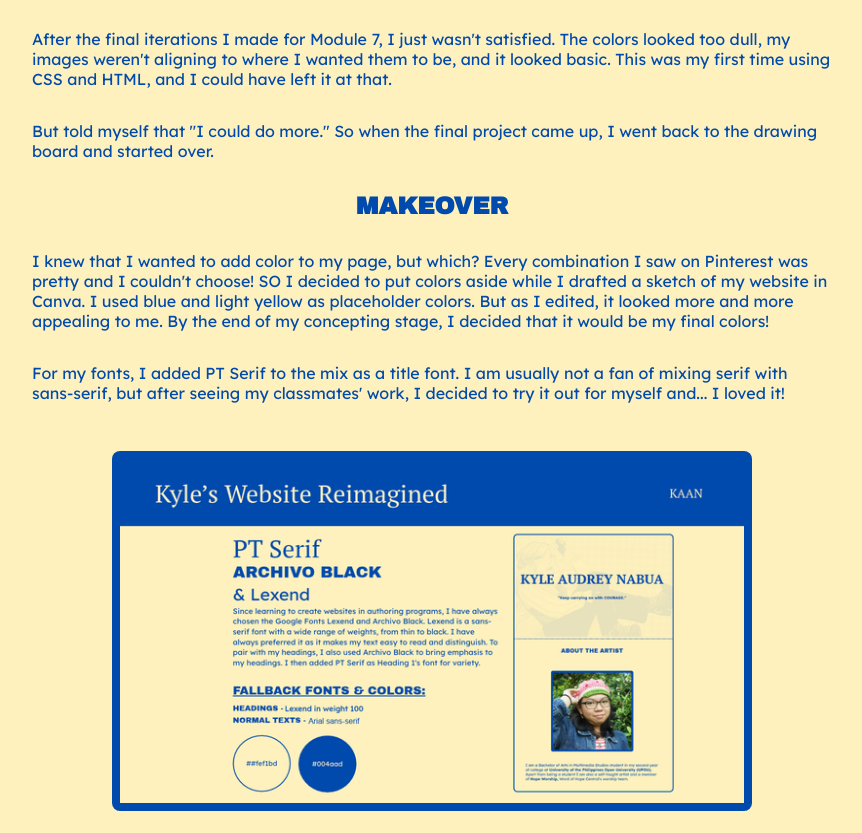
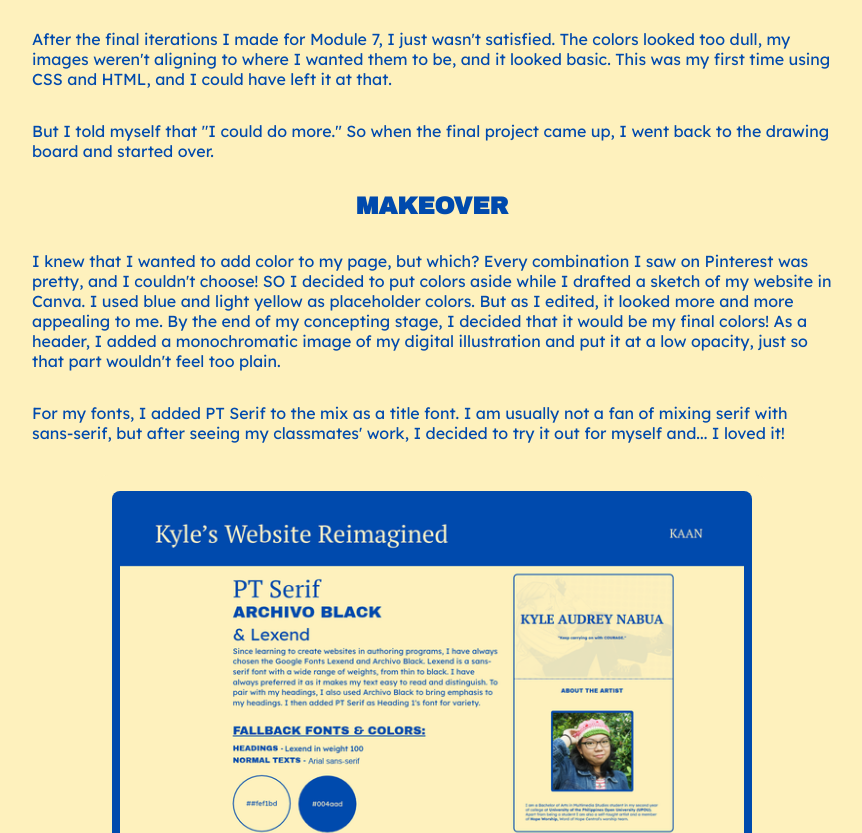
Before and after one commit to kanabua-spec/KAAN-my-profile-page, a plain HTML site: page fontsused.html in a window 1280 px wide. Shown: the part 1634-2467 px from the top of the page, without its empty margins (208-1070 px from the left). Drawn offline with Linux system fonts and the light colour scheme.

Commit message:
Update fontsused.html

```diff
--- a/fontsused.html
+++ b/fontsused.html
@@ -47,13 +47,14 @@
       my images weren't aligning to where I wanted them to be, and it looked basic. This was my first time using
       CSS and HTML, and I could have left it at that.</p>
 
-    <p>But told myself that "I could do more." So when the final project came up, I went back to
+    <p>But I told myself that "I could do more." So when the final project came up, I went back to
       the drawing board and started over.</p>
 
     <h2>MAKEOVER</h2>
-    <p>I knew that I wanted to add color to my page, but which? Every combination I saw on Pinterest was pretty and I couldn't choose!
+    <p>I knew that I wanted to add color to my page, but which? Every combination I saw on Pinterest was pretty, and I couldn't choose!
       SO I decided to put colors aside while I drafted a sketch of my website in Canva. I used blue and light yellow as placeholder
       colors. But as I edited, it looked more and more appealing to me. By the end of my concepting stage, I decided that it would be my final colors!
+     As a header, I added a monochromatic image of my digital illustration and put it at a low opacity, just so that part wouldn't feel too plain.
     </p>
     <p>For my fonts, I added PT Serif to the mix as a title font. I am usually not a fan of mixing serif with sans-serif, but after seeing my classmates'
       work, I decided to try it out for myself and... I loved it!
@@ -64,7 +65,7 @@
     </div>
 
     <h2>FINAL THOUGHTS</h2>
-      <p>Learning HTML and CSS has been a huge journey for me from someone with little to no knowledge about programing in general!
+      <p>Learning HTML and CSS has been a huge journey for me, from someone with little to no knowledge about programing in general!
         This was a challenge for me. But I'm so glad I didn't take the easy way out because, by the end of my revisions, I learned from my
         mistakes and came out a more skilled website builder and designer!
     </p>
```
